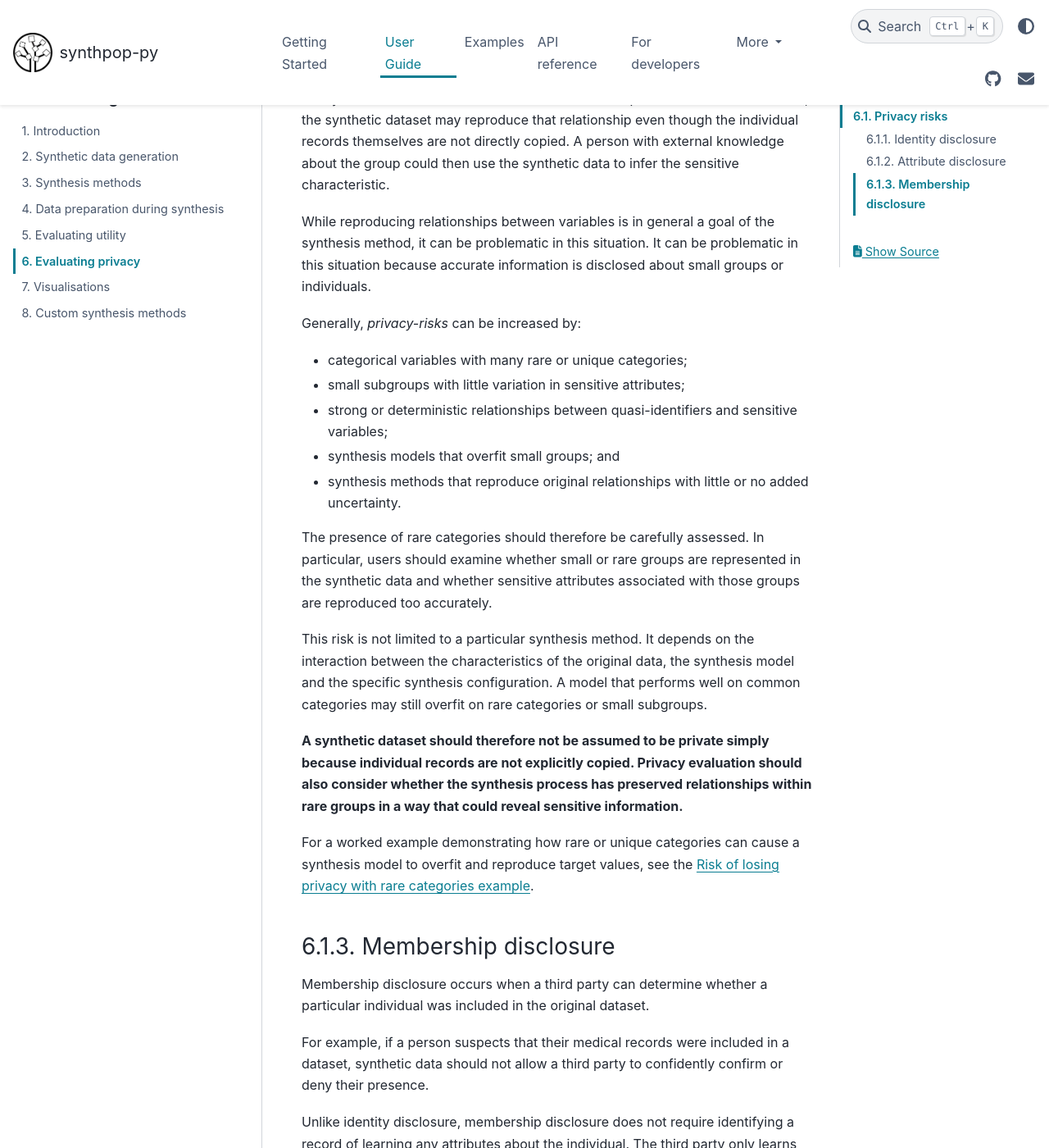
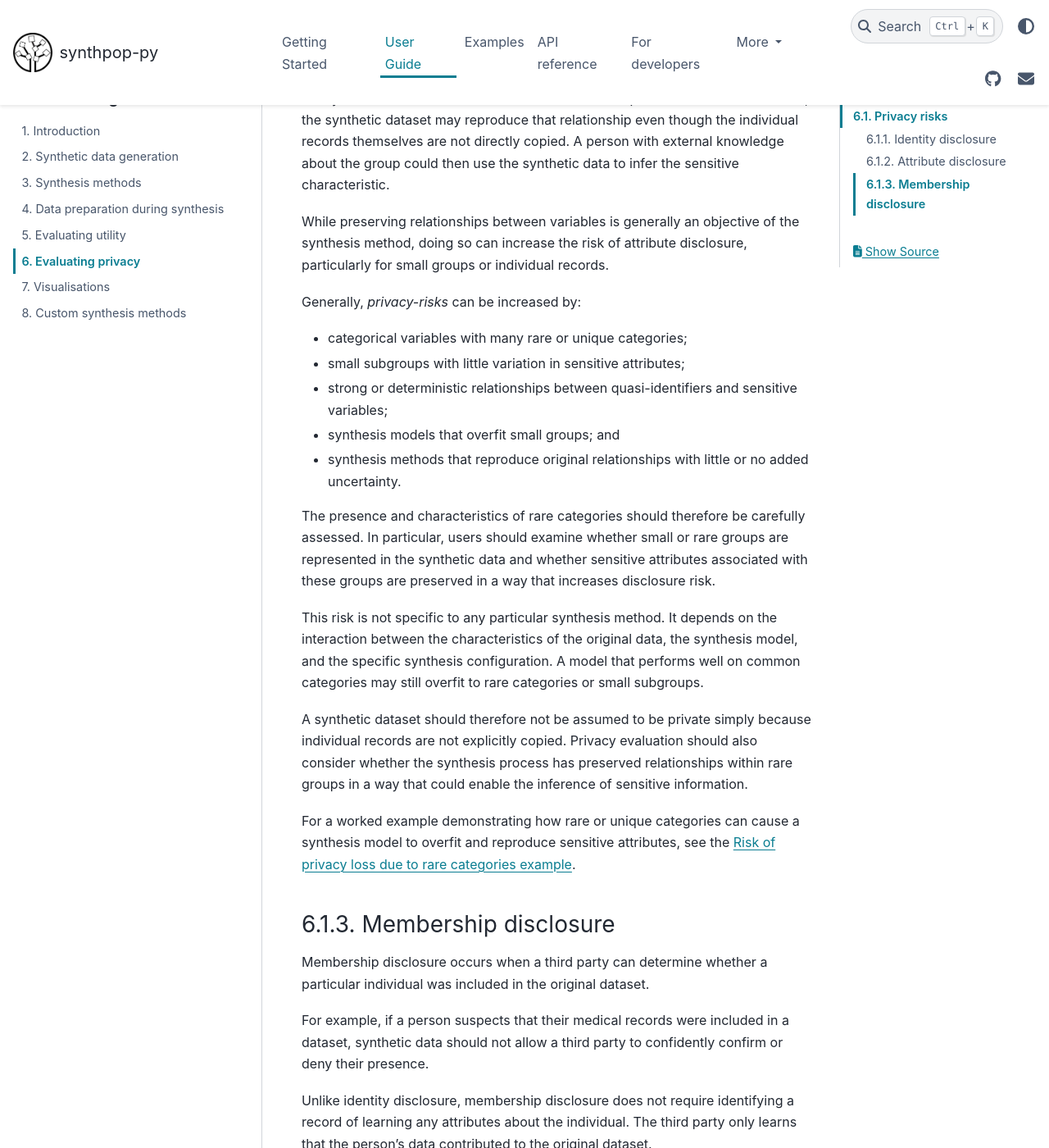
Before and after one commit to duonl/synthpop-py, a Sphinx documentation site: the page built from docs/source/user_guides/6_evaluating_privacy.md, in a window 1280 px wide and 1400 px high, scrolled down 2988 px. Shown: the whole window at 82% size. Built offline with Sphinx 7.4.7 and the PyData theme 0.15.4, drawn with Linux system fonts in a browser that asks for light colours.

Commit message:
Apply suggestions from code review
Co-authored-by: anneliesdej <113341080+anneliesdej@users.noreply.github.com>

```diff
--- a/docs/source/user_guides/6_evaluating_privacy.md
+++ b/docs/source/user_guides/6_evaluating_privacy.md
@@ -60,8 +60,7 @@ For example, consider a dataset containing a categorical variable that identifie
 If the synthesis model learns a deterministic relationship between the two variables, the synthetic dataset may reproduce that relationship even though the individual records themselves are not directly copied.
 A person with external knowledge about the group could then use the synthetic data to infer the sensitive characteristic.
 
-While reproducing relationships between variables is in general a goal of the synthesis method, it can be problematic in this situation.
-It can be problematic in this situation because accurate information is disclosed about small groups or individuals.
+While preserving relationships between variables is generally an objective of the synthesis method, doing so can increase the risk of attribute disclosure, particularly for small groups or individual records.
 
 Generally, *privacy-risks* can be increased by:
 
@@ -71,13 +70,13 @@ Generally, *privacy-risks* can be increased by:
 * synthesis models that overfit small groups; and
 * synthesis methods that reproduce original relationships with little or no added uncertainty.
 
-The presence of rare categories should therefore be carefully assessed. In particular, users should examine whether small or rare groups are represented in the synthetic data and whether sensitive attributes associated with those groups are reproduced too accurately.
+The presence and characteristics of rare categories should therefore be carefully assessed. In particular, users should examine whether small or rare groups are represented in the synthetic data and whether sensitive attributes associated with these groups are preserved in a way that increases disclosure risk.
 
-This risk is not limited to a particular synthesis method. It depends on the interaction between the characteristics of the original data, the synthesis model and the specific synthesis configuration. A model that performs well on common categories may still overfit on rare categories or small subgroups.
+This risk is not specific to any particular synthesis method. It depends on the interaction between the characteristics of the original data, the synthesis model, and the specific synthesis configuration. A model that performs well on common categories may still overfit to rare categories or small subgroups.
 
-**A synthetic dataset should therefore not be assumed to be private simply because individual records are not explicitly copied. Privacy evaluation should also consider whether the synthesis process has preserved relationships within rare groups in a way that could reveal sensitive information.**
+A synthetic dataset should therefore not be assumed to be private simply because individual records are not explicitly copied. Privacy evaluation should also consider whether the synthesis process has preserved relationships within rare groups in a way that could enable the inference of sensitive information.
 
-For a worked example demonstrating how rare or unique categories can cause a synthesis model to overfit and reproduce target values, see the [Risk of losing privacy with rare categories example](../examples/rare_categories.md).
+For a worked example demonstrating how rare or unique categories can cause a synthesis model to overfit and reproduce sensitive attributes, see the [Risk of privacy loss due to rare categories example](../examples/rare_categories.md).
 
 ### 6.1.3. Membership disclosure
 Membership disclosure occurs when a third party can determine whether a particular individual was included in the original dataset.
```
Also changed, not shown: docs/source/developer/documentation.md (+1 -2 lines), docs/source/examples/rare_categories.md (+11 -11 lines), 1 other file.
